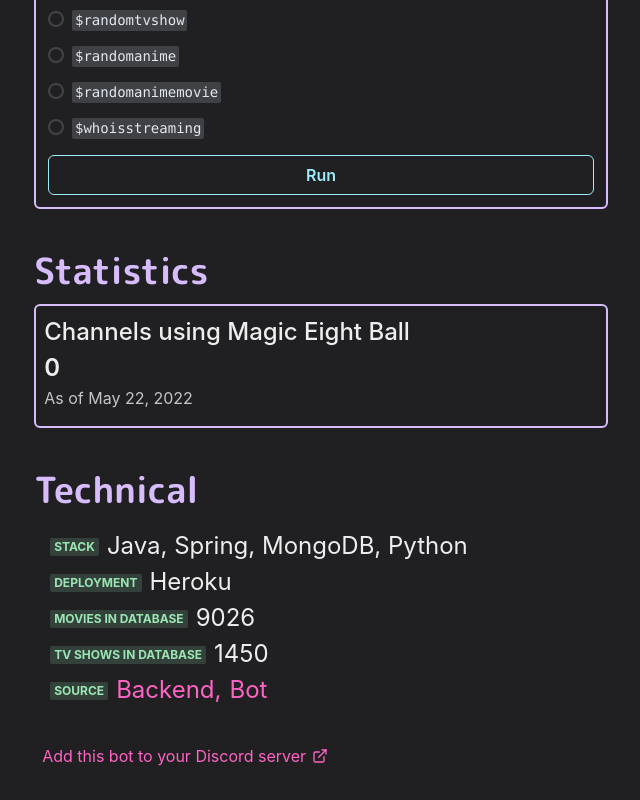
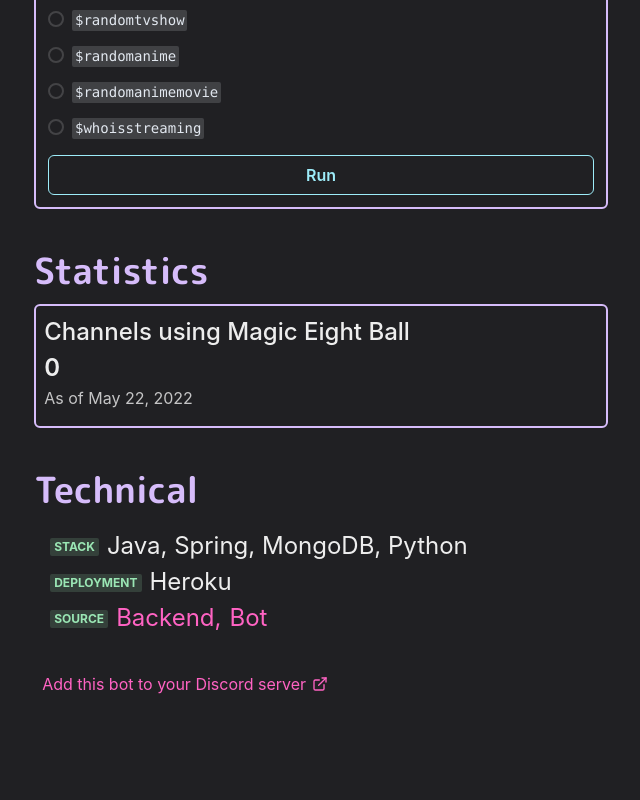
Before and after one commit to JustinLiAtSBU/portfolio-site, a Next.js app: page /works/magic-eight-ball in a window 1280 px wide. Shown: the part 1070-1870 px from the top of the page, without its empty margins (319-959 px from the left). After the commit the page ends 1798 px from the top, so only its background shows below. Built offline with nearby package versions, Linux system fonts and the light colour scheme; no server answers.

Commit message:
Remove statistics from technical section

```diff
--- a/components/work/magic-eight-ball/technical.js
+++ b/components/work/magic-eight-ball/technical.js
@@ -21,14 +21,6 @@ export const Technical = ({ color }) => {
         <ListItem>
           <Meta>Deployment</Meta>
           Heroku
-        </ListItem>
-        <ListItem>
-          <Meta>Movies in Database</Meta>
-          9026
-        </ListItem>
-        <ListItem>
-          <Meta>TV Shows in Database</Meta>
-          1450
         </ListItem>
         <ListItem>
           <Meta>Source</Meta>
```
